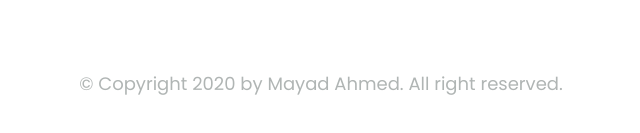
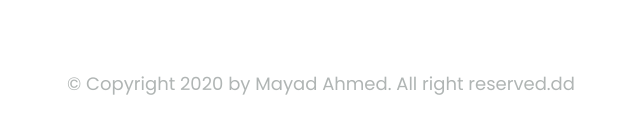
Before and after one commit to Thang160805/ProjectVS, a plain HTML site: page index.html in a window 1280 px wide. Shown: the part 4271-4404 px from the top of the page, 319-959 px from the left. Drawn offline with Linux system fonts and the light colour scheme.

Commit message:
update index

```diff
--- a/index.html
+++ b/index.html
@@ -442,7 +442,7 @@
           </div>
           <div class="cpr-block">
             <p class="copyright">
-              © Copyright 2020 by Mayad Ahmed. All right reserved.
+              © Copyright 2020 by Mayad Ahmed. All right reserved.dd
             </p>
           </div>
         </div>
```
